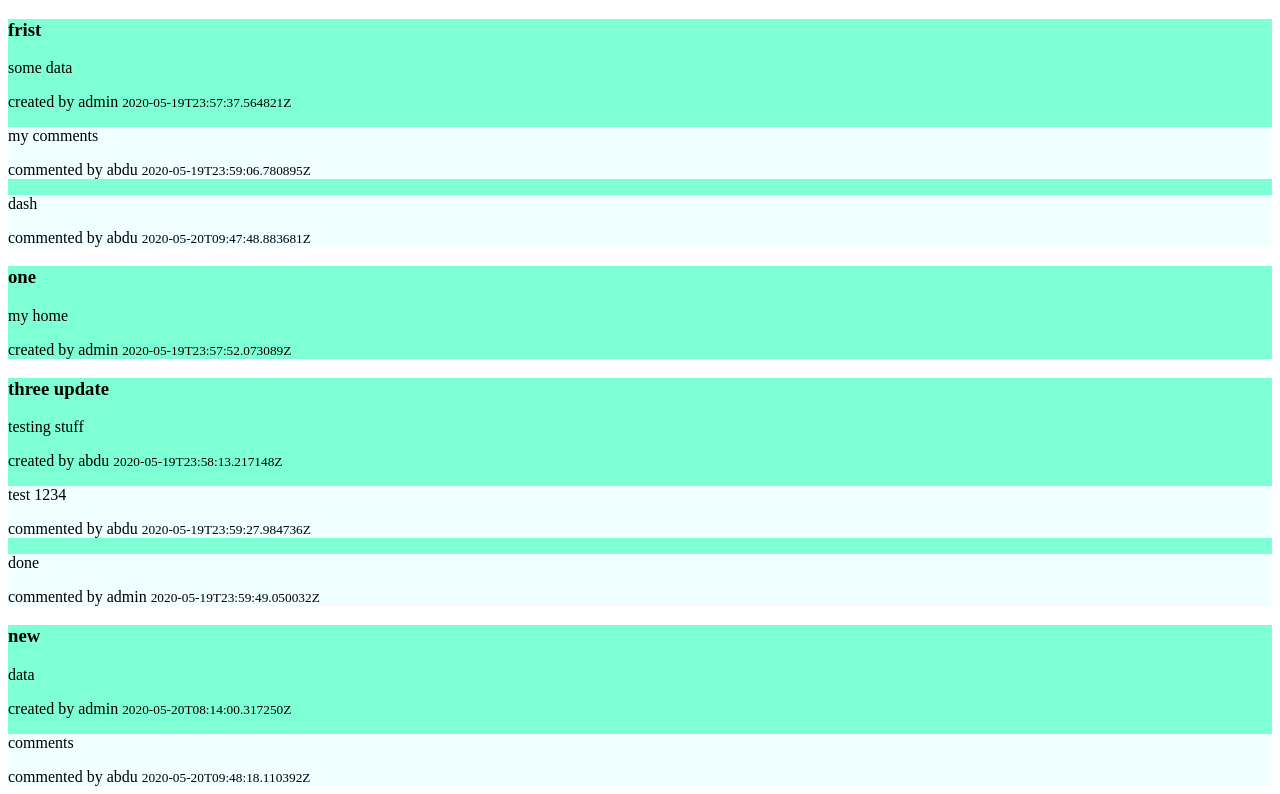
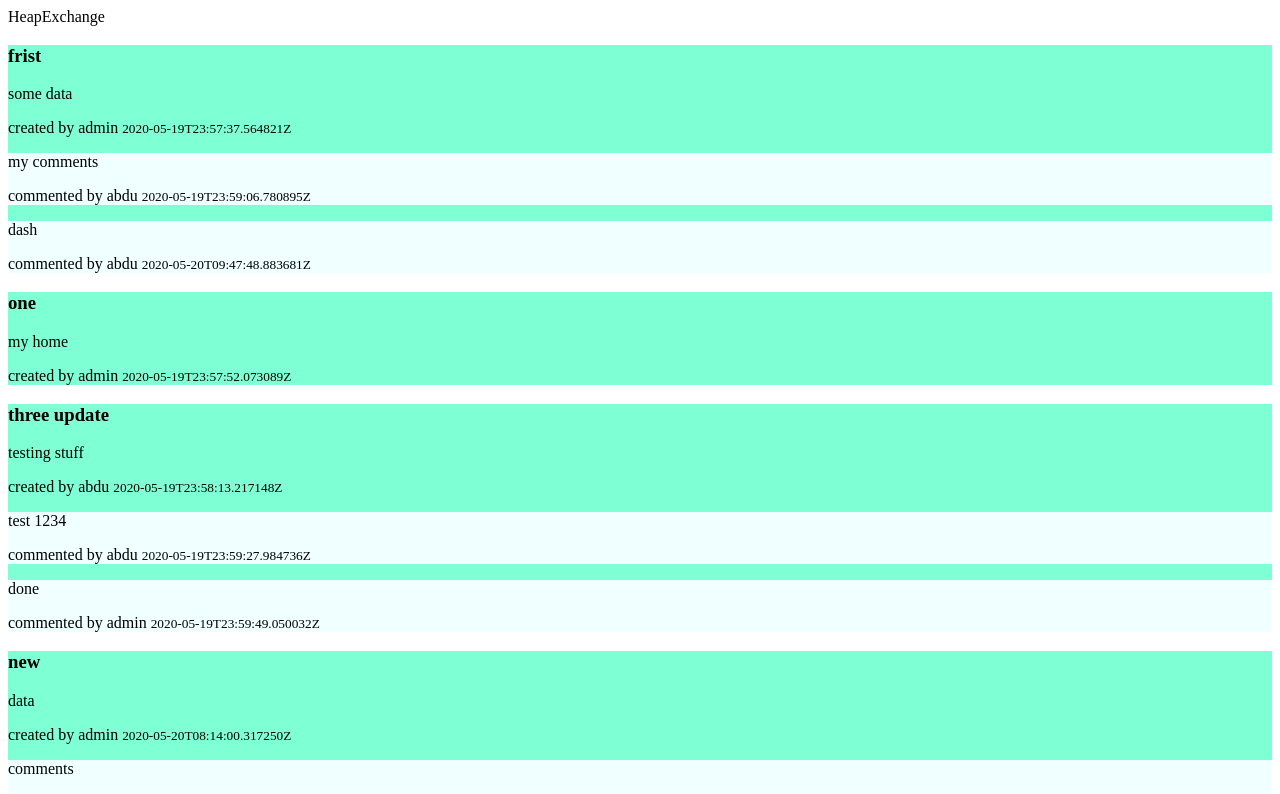
Before and after one commit to abdelgayoom/h-frontend, a React (Create React App) app: page / in a window 1280 px wide. Shown: the top 794 px of the page. Built offline with nearby package versions, Linux system fonts and the light colour scheme.

Commit message:
add layouts

```diff
--- a/src/components/App.js
+++ b/src/components/App.js
@@ -1,13 +1,17 @@
-import React from 'react';
+import React,{Fragment} from 'react';
+import {Provider} from 'react-redux'
 import PostList from './posts/PostList'
+import Header from './layout/Header';
 import '../App.css'
 
 
 
-//const posts = post.concat([post])
 const App = ({ posts })=> {
   return(
-    <PostList posts={posts}/>
+      <Fragment>
+        <Header/>
+        <PostList posts={posts}/>
+      </Fragment>
   )
 }
 
--- /dev/null
+++ b/src/components/layout/Header.js
@@ -0,0 +1,11 @@
+import React from 'react'
+
+ const Header = (props)=>{
+    return(
+        <nav className="nav">
+            HeapExchange
+        </nav>
+    )
+}
+
+export default Header
```
Also changed, not shown: src/components/auth/Login.js (added), src/components/auth/Register.js (added).
